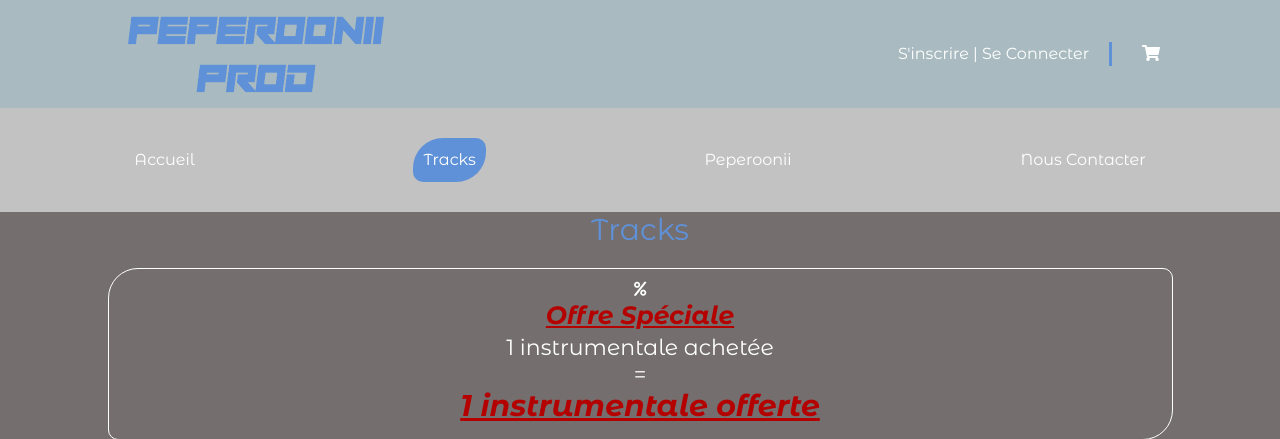
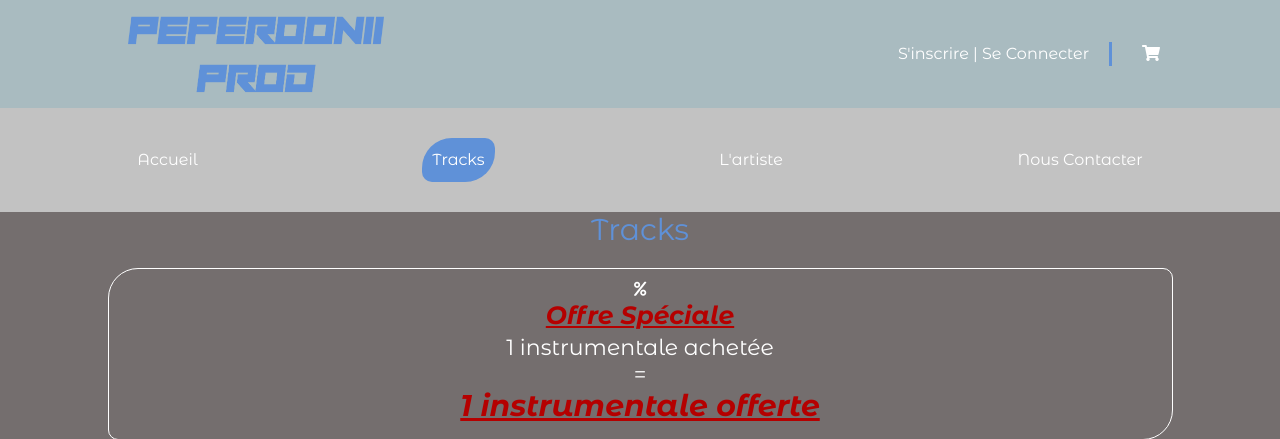
Before and after one commit to TomT-3WA/projet-pp, a PHP site: page /tracks.php in a window 1280 px wide. Shown: the top 439 px of the page. Run offline with PHP 8.4, Linux system fonts and the light colour scheme.

```diff
--- a/home.php
+++ b/home.php
@@ -5,7 +5,7 @@ include 'includes/header.phtml';
     <nav>
         <a href="home.php" class="nav-active nav-home">Accueil</a>
         <a href="tracks.php" class="nav-tracks">Tracks</a>
-        <a href="#" class="nav-pepe">Peperoonii</a>
+        <a href="#" class="nav-pepe">L'artiste</a>
         <a href="contact.php" class="nav-contact">Nous Contacter</a>
     </nav>
 </header>
--- a/tracks.php
+++ b/tracks.php
@@ -5,7 +5,7 @@ include 'includes/header.phtml';
     <nav>
         <a href="home.php" class="nav-home">Accueil</a>
         <a href="tracks.php" class="nav-active nav-tracks">Tracks</a>
-        <a href="#" class="nav-pepe">Peperoonii</a>
+        <a href="#" class="nav-pepe">L'artiste</a>
         <a href="contact.php" class="nav-contact">Nous Contacter</a>
     </nav>
 </header>
```
